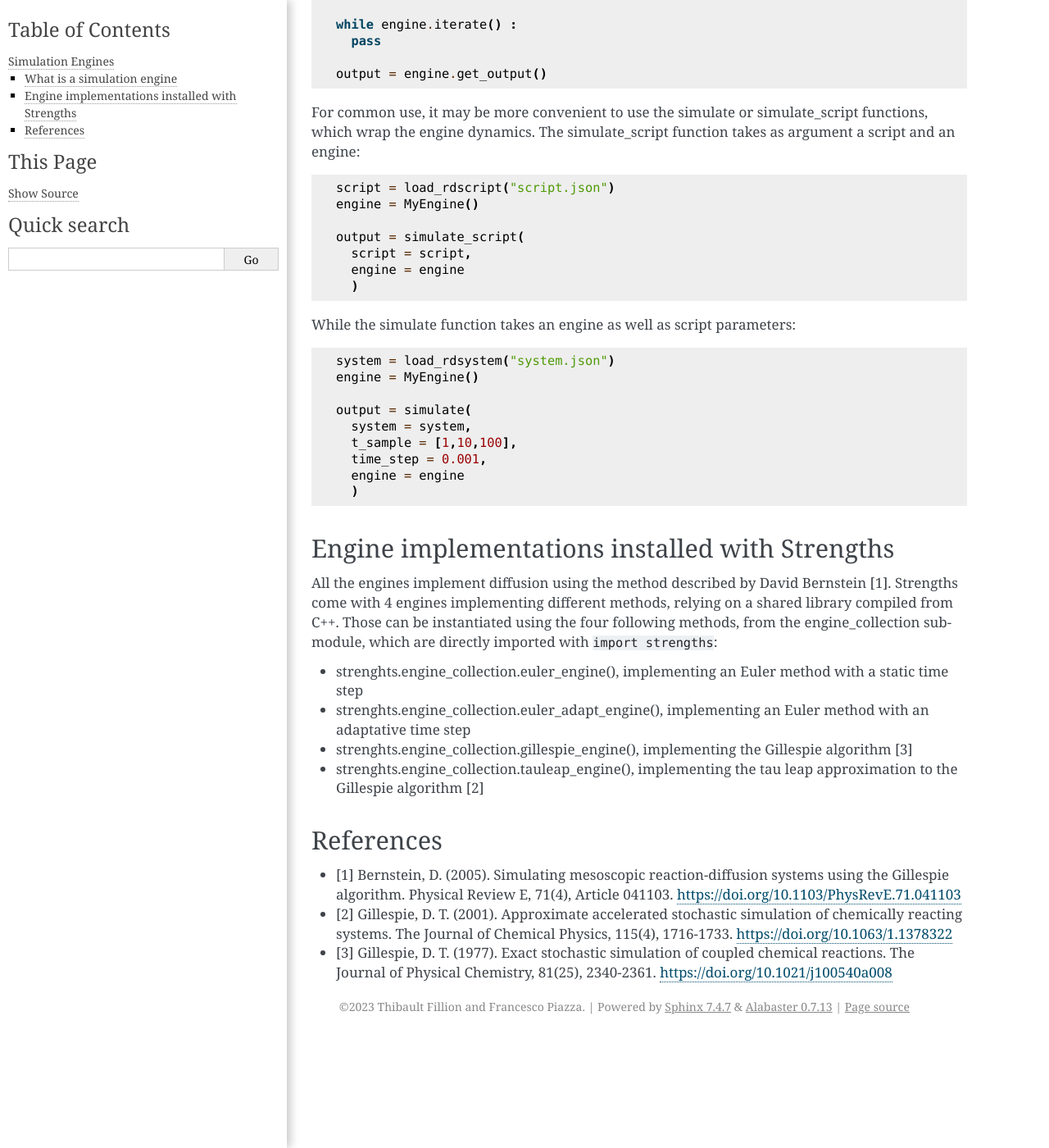
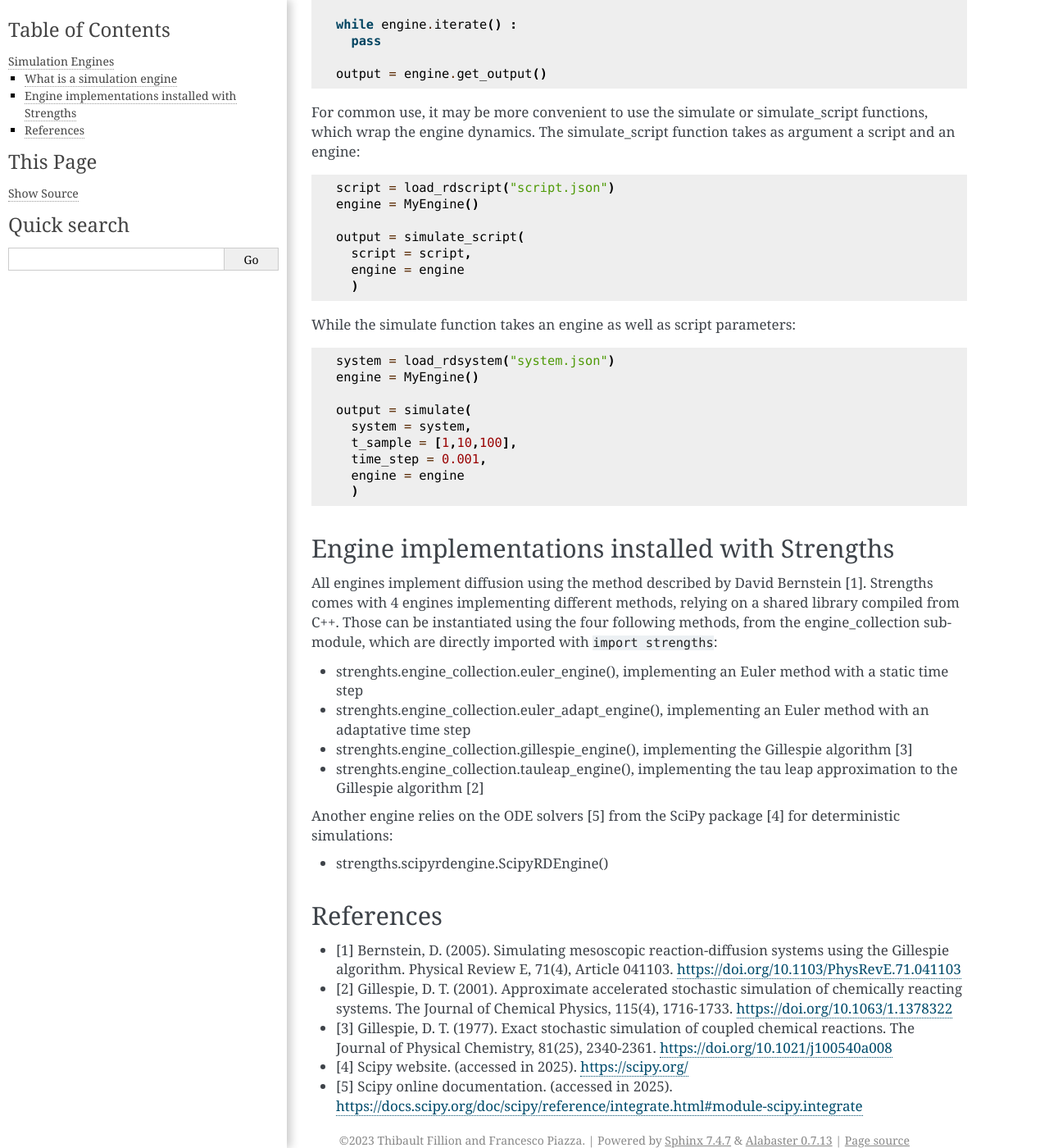
Before and after one commit to ThibaultFillion/strengths, a Sphinx documentation site: the page built from documentation/engines.rst, in a window 1280 px wide and 1400 px high, scrolled down 2377 px. Shown: the whole window at 82% size. Built offline with Sphinx 7.4.7, drawn with Linux system fonts in a browser that asks for light colours.

Commit message:
Update engines.rst

```diff
--- a/documentation/engines.rst
+++ b/documentation/engines.rst
@@ -72,8 +72,8 @@ While the simulate function takes an engine as well as script parameters:
 Engine implementations installed with Strengths
 -----------------------------------------------
 
-All the engines implement diffusion using the method described by David Bernstein [1].
-Strengths come with 4 engines implementing different methods, relying on a shared library compiled from C++.
+All engines implement diffusion using the method described by David Bernstein [1].
+Strengths comes with 4 engines implementing different methods, relying on a shared library compiled from C++.
 Those can be instantiated using the four following methods, from the engine_collection submodule,
 which are directly imported with ``import strengths``:
 
@@ -82,9 +82,15 @@ which are directly imported with ``import strengths``:
 * strenghts.engine_collection.gillespie_engine(), implementing the Gillespie algorithm [3]
 * strenghts.engine_collection.tauleap_engine(), implementing the tau leap approximation to the Gillespie algorithm [2]
 
+Another engine relies on the ODE solvers [5] from the SciPy package [4] for deterministic simulations:
+
+* strengths.scipyrdengine.ScipyRDEngine()
+
 References
 ----------
 
 * [1] Bernstein, D. (2005). Simulating mesoscopic reaction-diffusion systems using the Gillespie algorithm. Physical Review E, 71(4), Article 041103. https://doi.org/10.1103/PhysRevE.71.041103
 * [2] Gillespie, D. T. (2001). Approximate accelerated stochastic simulation of chemically reacting systems. The Journal of Chemical Physics, 115(4), 1716-1733. https://doi.org/10.1063/1.1378322
 * [3] Gillespie, D. T. (1977). Exact stochastic simulation of coupled chemical reactions. The Journal of Physical Chemistry, 81(25), 2340-2361. https://doi.org/10.1021/j100540a008
+* [4] Scipy website. (accessed in 2025). https://scipy.org/
+* [5] Scipy online documentation. (accessed in 2025). https://docs.scipy.org/doc/scipy/reference/integrate.html#module-scipy.integrate
```
